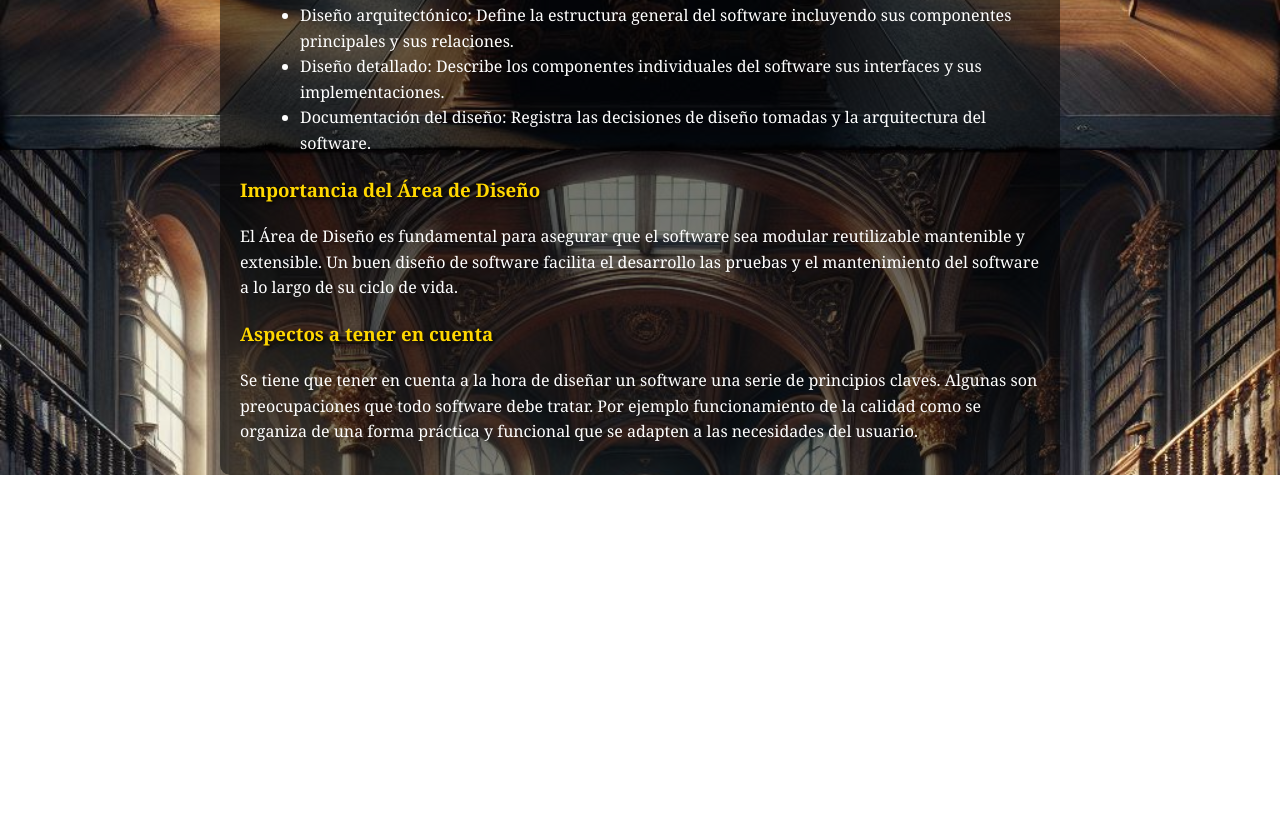
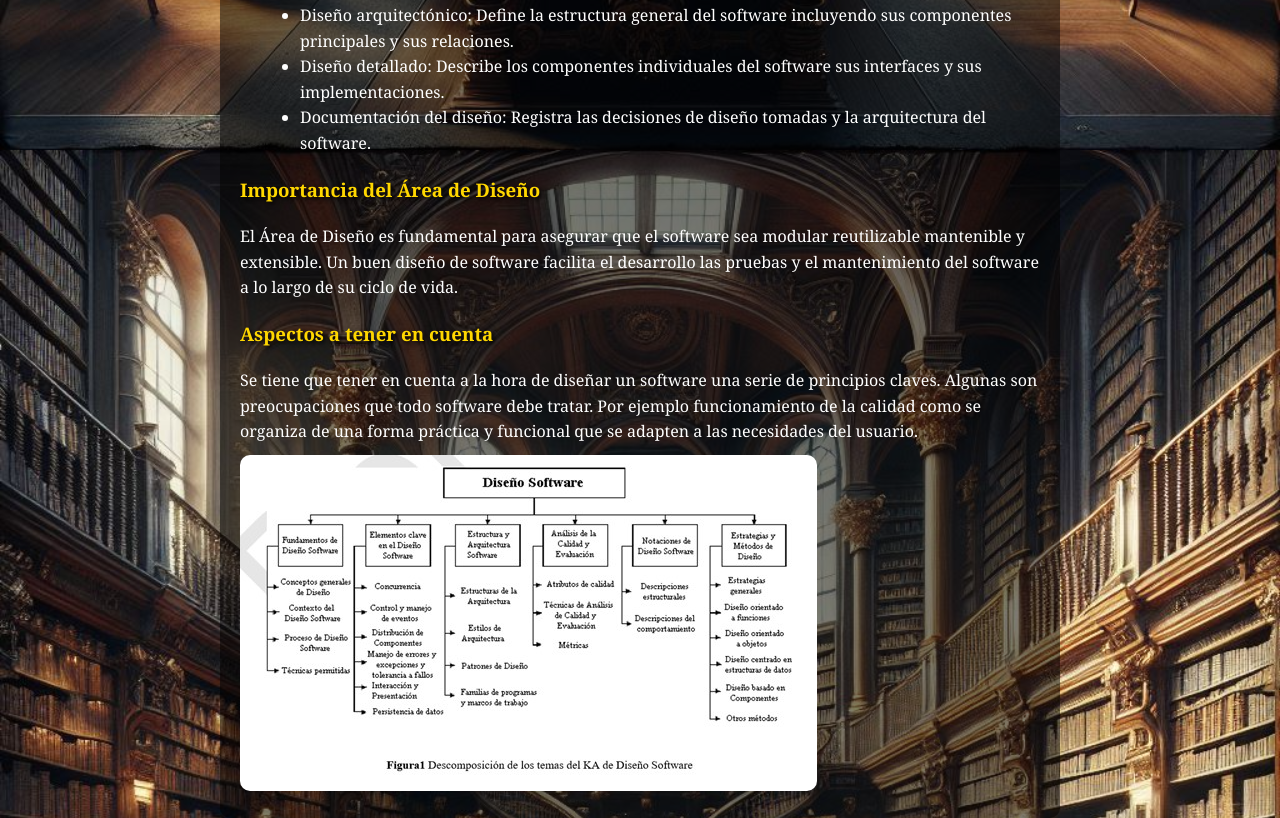
Before and after one commit to sharithortega/sharithortega.github.io, a plain HTML site: page modulo2.html in a window 1280 px wide. Shown: the part 2410-3228 px from the top of the page. Before the commit the page ends 2885 px from the top, so only its background shows below. Drawn offline with Linux system fonts and the light colour scheme.

Commit message:
modulo2.html

```diff
--- a/modulo2.html
+++ b/modulo2.html
@@ -229,6 +229,6 @@
     <h3>Aspectos a tener en cuenta</h3>
     <p>Se tiene que tener en cuenta a la hora de diseñar un software una serie de principios claves. Algunas son preocupaciones que todo software debe tratar. Por ejemplo funcionamiento de la calidad como se organiza de una forma práctica y funcional que se adapten a las necesidades del usuario.</p>
 
-
+    <img src="modulo 2.jpg" alt="Modulo 2">
 </body>
 </html>
```
